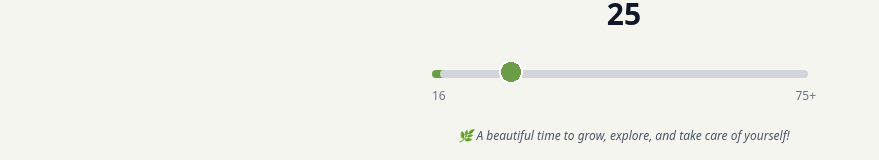
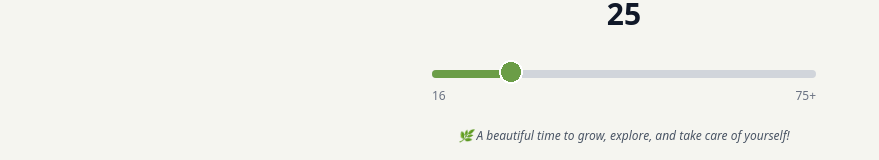
Before and after one commit to spimethod/quiz, a Next.js app: page /quiz/age in a window 1280 px wide. Shown: the part 362-522 px from the top of the page, without its empty margins (16-895 px from the left). Built offline with nearby package versions, Linux system fonts and the light colour scheme.

Commit message:
Исправлено отображение зеленой линии - вынесен серый фон в отдельный элемент для корректного z-index

```diff
--- a/app/quiz/age/page.tsx
+++ b/app/quiz/age/page.tsx
@@ -14,24 +14,15 @@ export default function AgePage() {
   const containerRef = useRef<HTMLDivElement>(null);
   const sliderRef = useRef<HTMLInputElement>(null);
   const lineRef = useRef<HTMLDivElement>(null);
+  const trackBgRef = useRef<HTMLDivElement>(null);
   const [age, setAge] = useState(25);
   const [preferNotToSay, setPreferNotToSay] = useState(false);
 
   // Function to update line position - follows thumb in real-time
   const updateLinePosition = useCallback((currentAge?: number) => {
-    if (sliderRef.current && lineRef.current) {
+    if (sliderRef.current) {
       const slider = sliderRef.current;
-      const line = lineRef.current;
       const ageValue = currentAge !== undefined ? currentAge : age;
-
-      if (preferNotToSay) {
-        line.style.display = 'none';
-        return;
-      }
-
-      const min = 16;
-      const max = 75;
-      const percentage = ((ageValue - min) / (max - min)) * 100;
 
       // Get slider track position relative to parent container (px-2 div)
       const sliderRect = slider.getBoundingClientRect();
@@ -41,6 +32,24 @@ export default function AgePage() {
         const containerRect = container.getBoundingClientRect();
         // Track is 8px high, centered vertically in slider
         const trackTop = sliderRect.top - containerRect.top + (sliderRect.height / 2) - 4;
+
+        // Update gray track background position
+        if (trackBgRef.current) {
+          trackBgRef.current.style.top = `${trackTop}px`;
+        }
+
+        if (preferNotToSay) {
+          if (lineRef.current) {
+            lineRef.current.style.display = 'none';
+          }
+          return;
+        }
+
+        if (lineRef.current) {
+          const line = lineRef.current;
+          const min = 16;
+          const max = 75;
+          const percentage = ((ageValue - min) / (max - min)) * 100;
 
           // Calculate thumb center position
           // Range inputs have internal padding (typically half thumb width) to keep thumb within bounds
@@ -58,6 +67,7 @@ export default function AgePage() {
           line.style.top = `${trackTop}px`;
           line.style.left = '0px';
           line.style.width = `${thumbCenterPosition}px`;
+        }
       }
     }
   }, [age, preferNotToSay]);
@@ -232,11 +242,19 @@ export default function AgePage() {
               style={{ touchAction: 'pan-x' }}
             >
               <div className="px-2 relative">
+                {/* Gray track background */}
+                <div
+                  ref={trackBgRef}
+                  className="absolute h-[8px] bg-[#d1d5db] rounded-[4px] w-full pointer-events-none z-0 left-0"
+                  style={{
+                    display: 'block'
+                  }}
+                />
                 {/* Green line overlay that follows thumb - positioned exactly on track */}
                 {!preferNotToSay && (
                   <div
                     ref={lineRef}
-                    className="absolute h-[8px] bg-[#6B9D47] rounded-l-[4px] pointer-events-none z-0"
+                    className="absolute h-[8px] bg-[#6B9D47] rounded-l-[4px] pointer-events-none z-[1]"
                     style={{
                       display: 'none'
                     }}
@@ -283,7 +301,7 @@ export default function AgePage() {
                   className="slider relative z-10"
                   ref={sliderRef}
                 style={{
-                    background: '#d1d5db',
+                    background: 'transparent',
                     touchAction: 'pan-x',
                     WebkitTouchCallout: 'none',
                     WebkitUserSelect: 'none',
```
Lines whose indentation alone changed are shown as unchanged.
